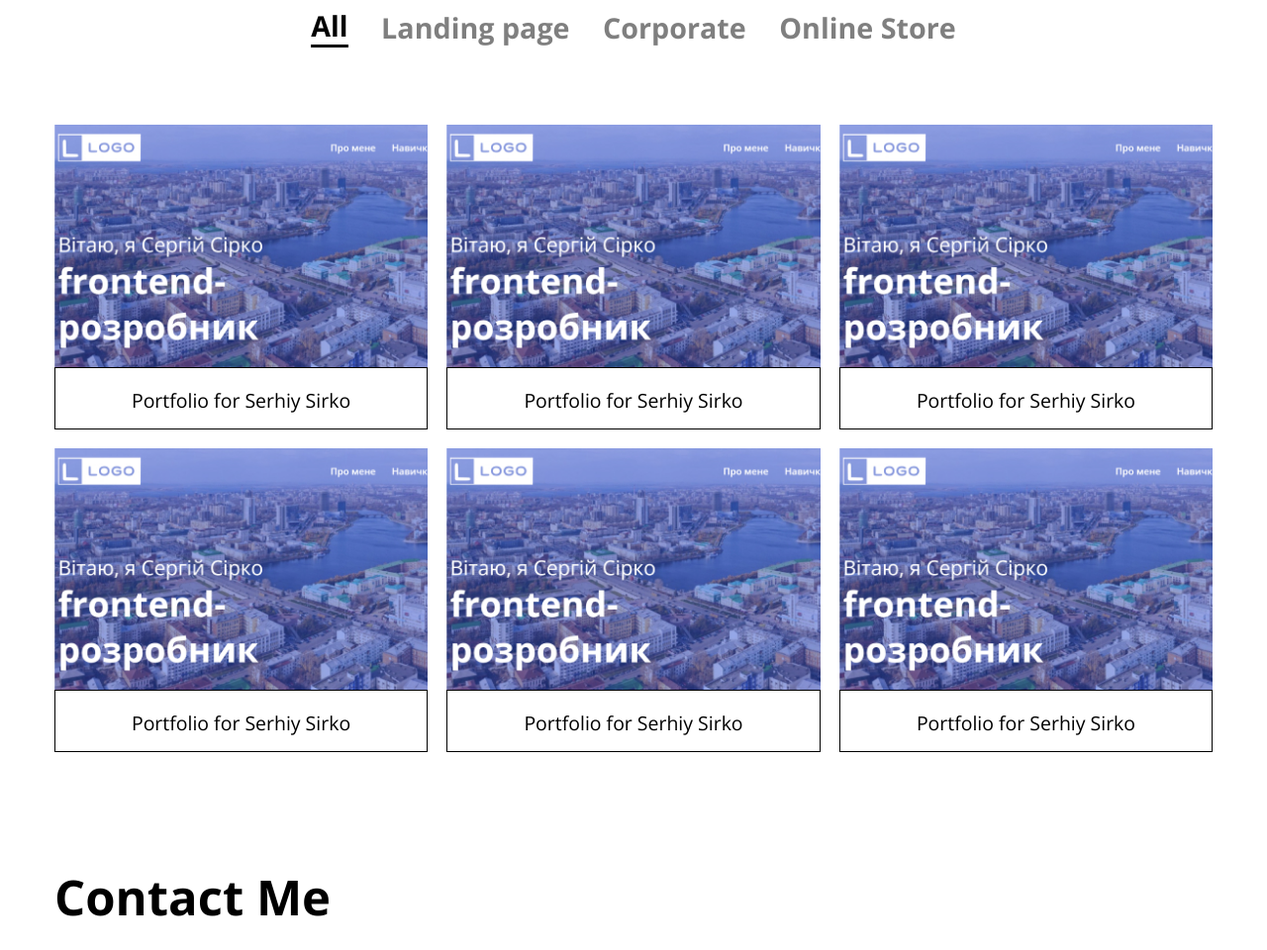
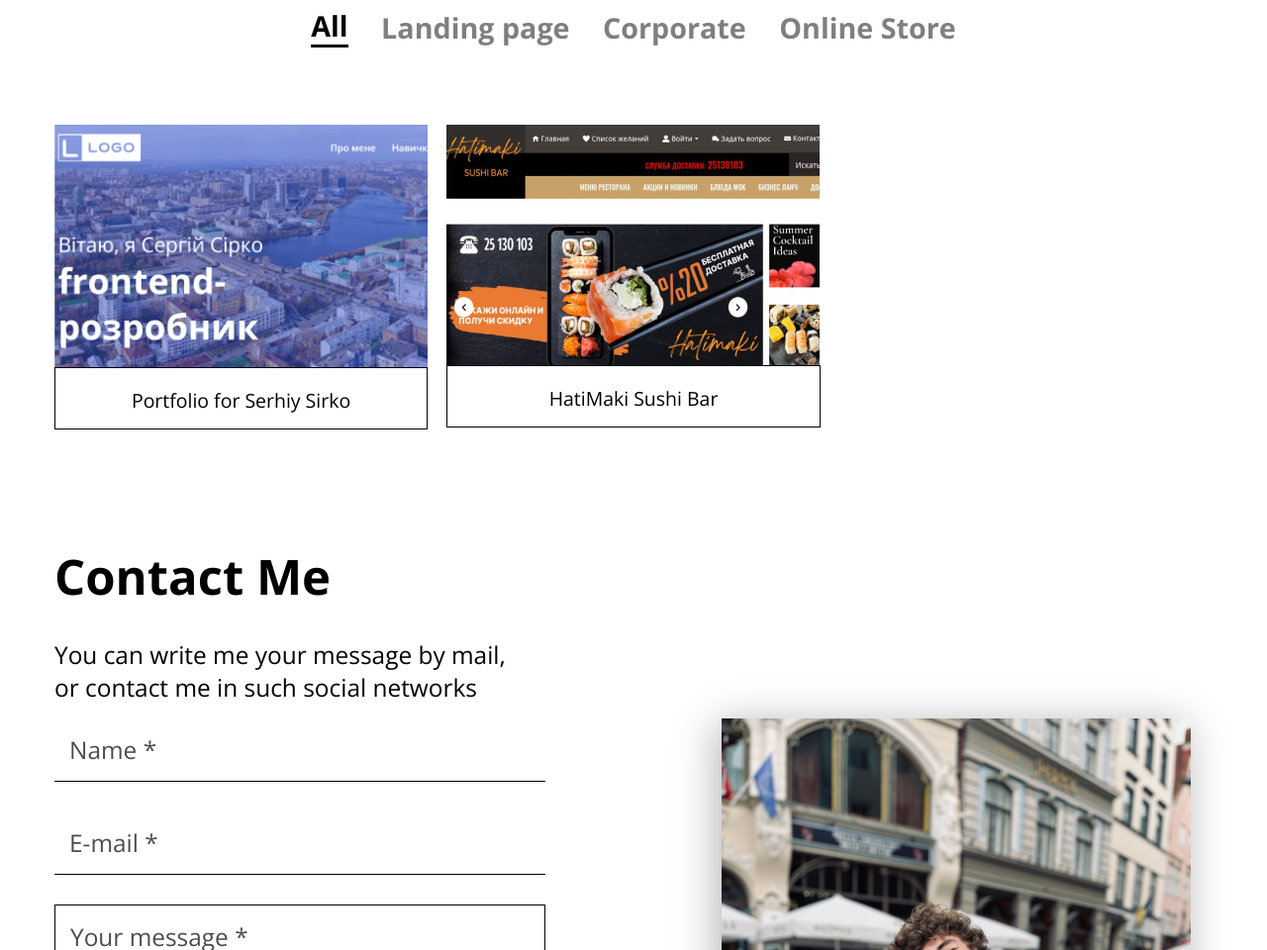
Before and after one commit to ivanprosyanik/myPortfolio, a plain HTML site: page index.html in a window 1280 px wide. Shown: the part 1760-2720 px from the top of the page at 99% size. Drawn offline with nearby package versions, Linux system fonts and the light colour scheme.

Commit message:
add job to portfolio

```diff
--- a/index.html
+++ b/index.html
@@ -198,7 +198,21 @@
                 </div>
               </article>
             </li>
-            <li class="portfolio__item category-1">
+            <li class="portfolio__item category-3">
+              <article class="portfolio-card">
+                <figure class="portfolio-card__head">
+                  <a class="portfolio-card__link" target="_blank" href="https://ivanprosyanik.github.io/HatiMaki/dist/">
+                    <img class="portfolio-card__img" src="images/portfolio/2.jpg" alt="first job">
+                  </a>
+                </figure>
+                <div class="portfolio-card__name">
+                  <a class="portfolio-card__link-text" target="_blank" href="https://ivanprosyanik.github.io/HatiMaki/dist/">
+                    HatiMaki Sushi Bar
+                  </a>
+                </div>
+              </article>
+            </li>
+            <!-- <li class="portfolio__item category-1">
               <article class="portfolio-card">
                 <figure class="portfolio-card__head">
                   <a class="portfolio-card__link" target="_blank" href="https://ivanprosyanik.github.io/portfolio/">
@@ -243,21 +257,7 @@
                 </div>
               </article>
             </li>
-            <li class="portfolio__item category-3">
-              <article class="portfolio-card">
-                <figure class="portfolio-card__head">
-                  <a class="portfolio-card__link" target="_blank" href="https://ivanprosyanik.github.io/portfolio/">
-                    <img class="portfolio-card__img" src="images/portfolio/1.jpg" alt="first job">
-                  </a>
-                </figure>
-                <div class="portfolio-card__name">
-                  <a class="portfolio-card__link-text" target="_blank"
-                    href="https://ivanprosyanik.github.io/portfolio/">
-                    Portfolio for Serhiy Sirko
-                  </a>
-                </div>
-              </article>
-            </li>
+
             <li class="portfolio__item category-2">
               <article class="portfolio-card">
                 <figure class="portfolio-card__head">
@@ -272,7 +272,7 @@
                   </a>
                 </div>
               </article>
-            </li>
+            </li> -->
           </ul>
         </div>
       </section>
--- a/js/main.js
+++ b/js/main.js
@@ -79,6 +79,7 @@ document.addEventListener('DOMContentLoaded', () => {
       const blockID = anchor.getAttribute('href').substr(1)
 
       document.getElementById(blockID).scrollIntoView({
+        inline: 'nearest',
         behavior: 'smooth',
         block: 'start'
       })
--- a/scss/style.scss
+++ b/scss/style.scss
@@ -5,7 +5,6 @@
 
 .header {
   margin-bottom: size(130, 25);
-
   position: fixed;
   top: 0;
   left: 0;
@@ -268,6 +267,11 @@
   }
 
   &__item {
+    display: flex;
+    flex-direction: column;
+    justify-content: space-between;
+    min-height: 310px;
+    height: 100%;
     transition: opacity .3s ease-in-out, outline-color .3s ease-in-out;
     outline: 1px solid transparent;
   }
```
Also changed, not shown: css/style.min.css, images/portfolio/2.jpg (added), 1 other file.
